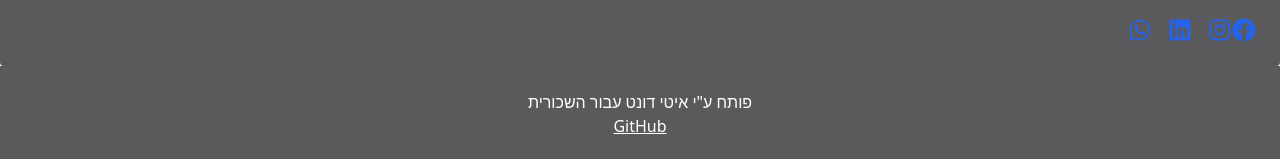
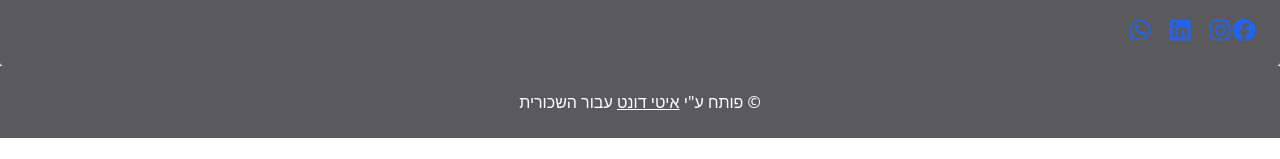
Before and after one commit to etWert/Haskurit, a React (Create React App) app in the folder frontend/: page / in a window 1280 px wide. Shown: the part 1114-1273 px from the top of the page. After the commit the page ends 1252 px from the top, so only its background shows below. Built offline with nearby package versions, Linux system fonts and the light colour scheme; no server answers.

Commit message:
Update Footer component

```diff
--- a/frontend/src/components/sections/Footer.js
+++ b/frontend/src/components/sections/Footer.js
@@ -1,8 +1,19 @@
 const Footer = () => {
-    return  <footer className="bg-[#5A5A5C] text-white py-6 text-center">
-      <p>פותח ע"י איטי דונט עבור השכורית</p>
-      <a href="https://github.com/etwert" target="_blank" rel="noopener noreferrer" className="underline">GitHub</a>
+  return (
+    <footer className="bg-[#5A5A5C] text-white py-6 text-center">
+      <p>
+        © פותח ע"י{' '}
+        <a
+          href="https://https://dev-portfolio-iti-donat.netlify.app"
+          target="_blank"
+          rel="noopener noreferrer"
+          className="underline hover:text-blue-400 transition"
+        >
+          איטי דונט
+        </a>{' '}
+        עבור השכורית
+      </p>
     </footer>
-
+  );
 }
-export default Footer
+export default Footer;
```
